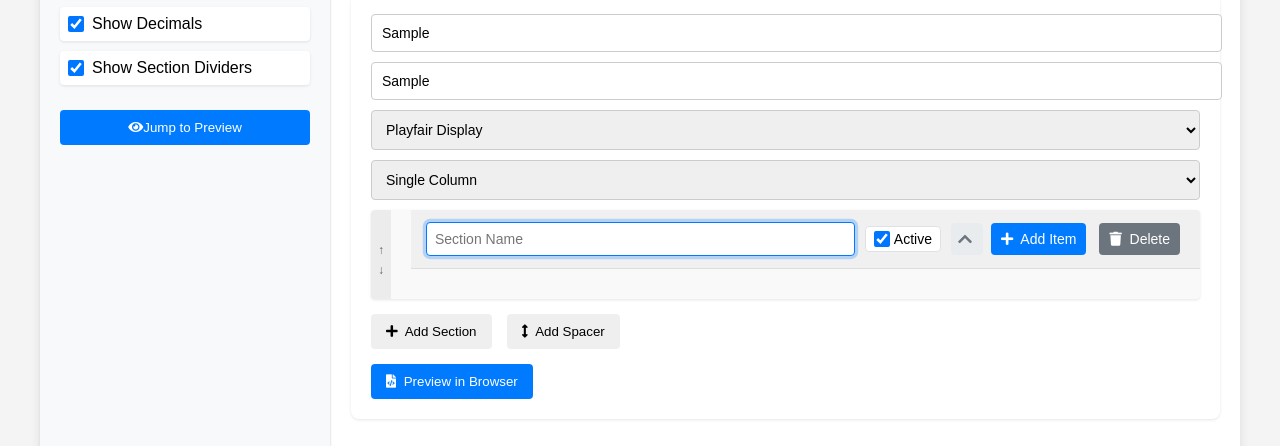
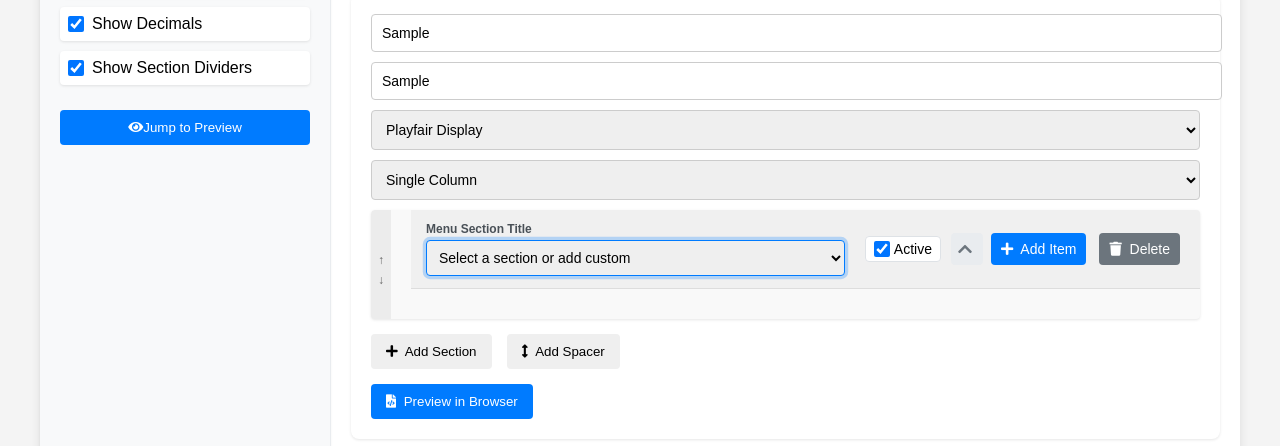
Before and after one commit to flehmenlips/menu-builder, a website: page public/Menu_Builder-V4.html in a window 1280 px wide. Both pictures are taken after typing "Sample", "Sample" into the empty fields and a click on the button "Add Section". Shown: the part 163-609 px from the top of the page. Drawn offline with Linux system fonts and the light colour scheme; no server answers.

Commit message:
Added dropdown menu for section names with predefined options and custom entry capability

```diff
--- a/public/menu-builder.css
+++ b/public/menu-builder.css
@@ -148,13 +148,28 @@ input:focus, select:focus {
     gap: 10px;
 }
 
+.section-name-container {
+    flex: 1;
+    display: flex;
+    flex-direction: column;
+    min-width: 0;
+    margin-right: 10px;
+}
+
+.section-name-label {
+    font-size: 12px;
+    font-weight: bold;
+    color: #495057;
+    margin-bottom: 4px;
+}
+
 .section-name {
-    flex: 1;
     margin: 0;
     border: 1px solid #ccc;
     padding: 8px;
     border-radius: 4px;
     min-width: 0;
+    width: 100%;
 }
 
 .section-controls {
--- a/public/menu-builder.js
+++ b/public/menu-builder.js
@@ -41,12 +41,108 @@ function addSection(data = {}) {
     const header = document.createElement('div');
     header.className = 'section-header';
 
-    // Create section name input
-    const nameInput = document.createElement('input');
-    nameInput.type = 'text';
-    nameInput.className = 'section-name';
-    nameInput.placeholder = 'Section Name';
-    nameInput.value = data.name || '';
+    // Create section name field container
+    const nameFieldContainer = document.createElement('div');
+    nameFieldContainer.className = 'section-name-container';
+
+    // Add label for section name
+    const nameLabel = document.createElement('label');
+    nameLabel.textContent = 'Menu Section Title';
+    nameLabel.className = 'section-name-label';
+    nameFieldContainer.appendChild(nameLabel);
+
+    // Common section names for dropdown
+    const commonSectionNames = [
+        'Appetizers',
+        'Salads',
+        'Soups',
+        'Pastas',
+        'Main Courses',
+        'Entrées',
+        'Desserts',
+        'Wine',
+        'Beverages',
+        'Sides',
+        'Specials',
+        'Breakfast',
+        'Lunch',
+        'Dinner',
+        'Cocktails',
+        'Beer'
+    ];
+
+    // Create section name select
+    const nameSelect = document.createElement('select');
+    nameSelect.className = 'section-name';
+
+    // Add empty option as placeholder
+    const placeholderOption = document.createElement('option');
+    placeholderOption.value = '';
+    placeholderOption.textContent = 'Select a section or add custom';
+    placeholderOption.disabled = !data.name; // Disable placeholder if we have a value
+    placeholderOption.selected = !data.name; // Select placeholder if no value
+    nameSelect.appendChild(placeholderOption);
+
+    // Add common section options
+    commonSectionNames.forEach(sectionName => {
+        const option = document.createElement('option');
+        option.value = sectionName;
+        option.textContent = sectionName;
+        option.selected = data.name === sectionName;
+        nameSelect.appendChild(option);
+    });
+
+    // Add custom option
+    const customOption = document.createElement('option');
+    customOption.value = 'custom';
+    customOption.textContent = '+ Add Custom Section';
+    nameSelect.appendChild(customOption);
+
+    // If we have a custom name, add it as an option and select it
+    if (data.name && !commonSectionNames.includes(data.name)) {
+        const customNameOption = document.createElement('option');
+        customNameOption.value = data.name;
+        customNameOption.textContent = data.name;
+        customNameOption.selected = true;
+        nameSelect.insertBefore(customNameOption, customOption);
+    }
+
+    // Handle custom section selection
+    nameSelect.addEventListener('change', function() {
+        if (this.value === 'custom') {
+            const customName = prompt('Enter custom section name:');
+            if (customName) {
+                // Check if option already exists
+                let exists = false;
+                for (let i = 0; i < this.options.length; i++) {
+                    if (this.options[i].value === customName) {
+                        exists = true;
+                        this.value = customName;
+                        break;
+                    }
+                }
+
+                // Add new option if doesn't exist
+                if (!exists) {
+                    const newOption = document.createElement('option');
+                    newOption.value = customName;
+                    newOption.textContent = customName;
+                    this.insertBefore(newOption, customOption);
+                    this.value = customName;
+                }
+            } else {
+                // If user cancels, revert to previous selection or placeholder
+                this.value = data.name || '';
+            }
+        }
+
+        // Update preview when section name changes
+        updatePreview();
+        markUnsavedChanges();
+    });
+
+    nameFieldContainer.appendChild(nameSelect);
+    header.appendChild(nameFieldContainer);
 
     // Create active toggle container
     const activeToggleContainer = document.createElement('div');
@@ -90,7 +186,6 @@ function addSection(data = {}) {
     deleteSectionBtn.addEventListener('click', () => deleteSection(sectionId));
 
     // Add elements to header
-    header.appendChild(nameInput);
     header.appendChild(activeToggleContainer);
 
     controlsContainer.appendChild(toggleBtn);
@@ -112,7 +207,8 @@ function addSection(data = {}) {
 
     document.getElementById('sections').appendChild(sectionDiv);
 
-    if (!data.name) nameInput.focus();
+    // Focus the select if there's no name
+    if (!data.name) nameSelect.focus();
 
     activeToggle.addEventListener('change', function() {
         sectionDiv.classList.toggle('inactive', !this.checked);
@@ -123,10 +219,6 @@ function addSection(data = {}) {
 
     if (data.items) {
         data.items.forEach(itemData => addItem(sectionId, itemData));
-        console.log('Loading section:', data.name, 'active:', data.active);
-        data.items.forEach(item => {
-            console.log('Loading item:', item.name, 'active:', item.active);
-        });
     }
 
     updateProgress();
```
